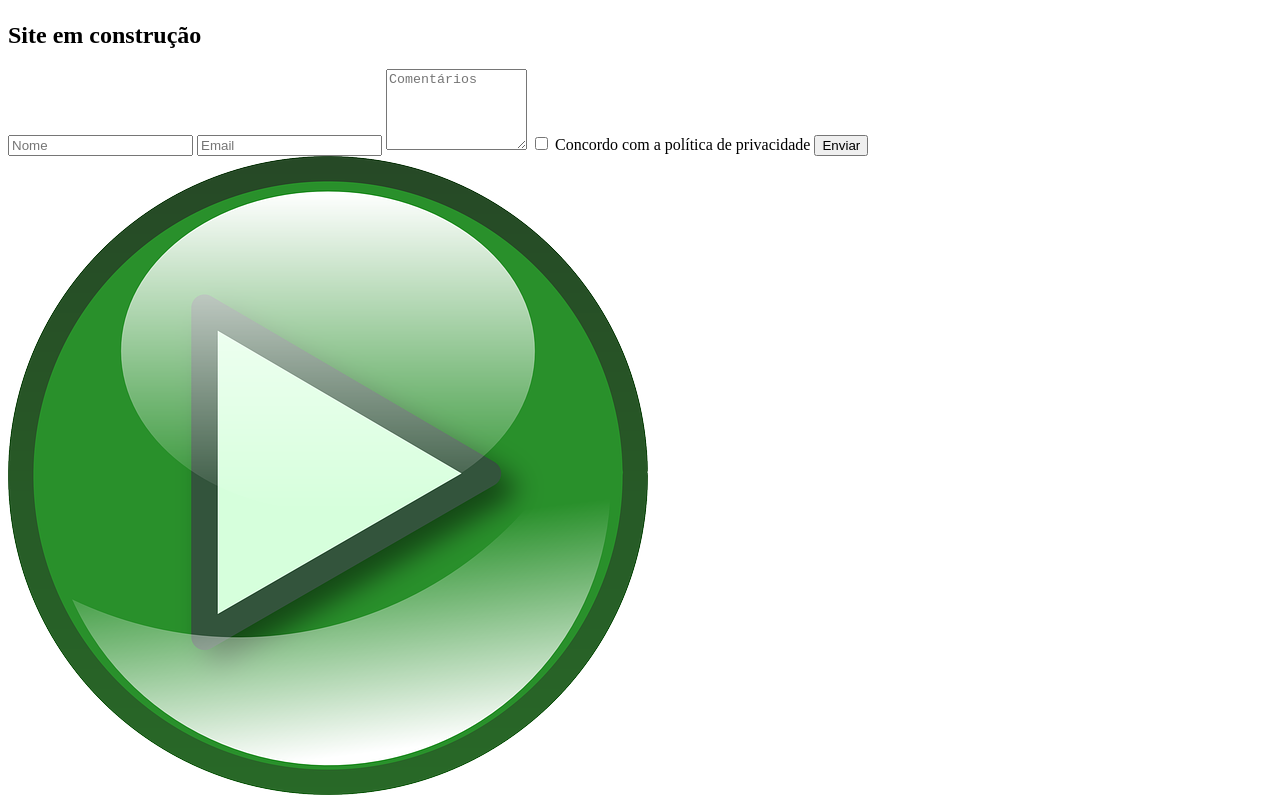
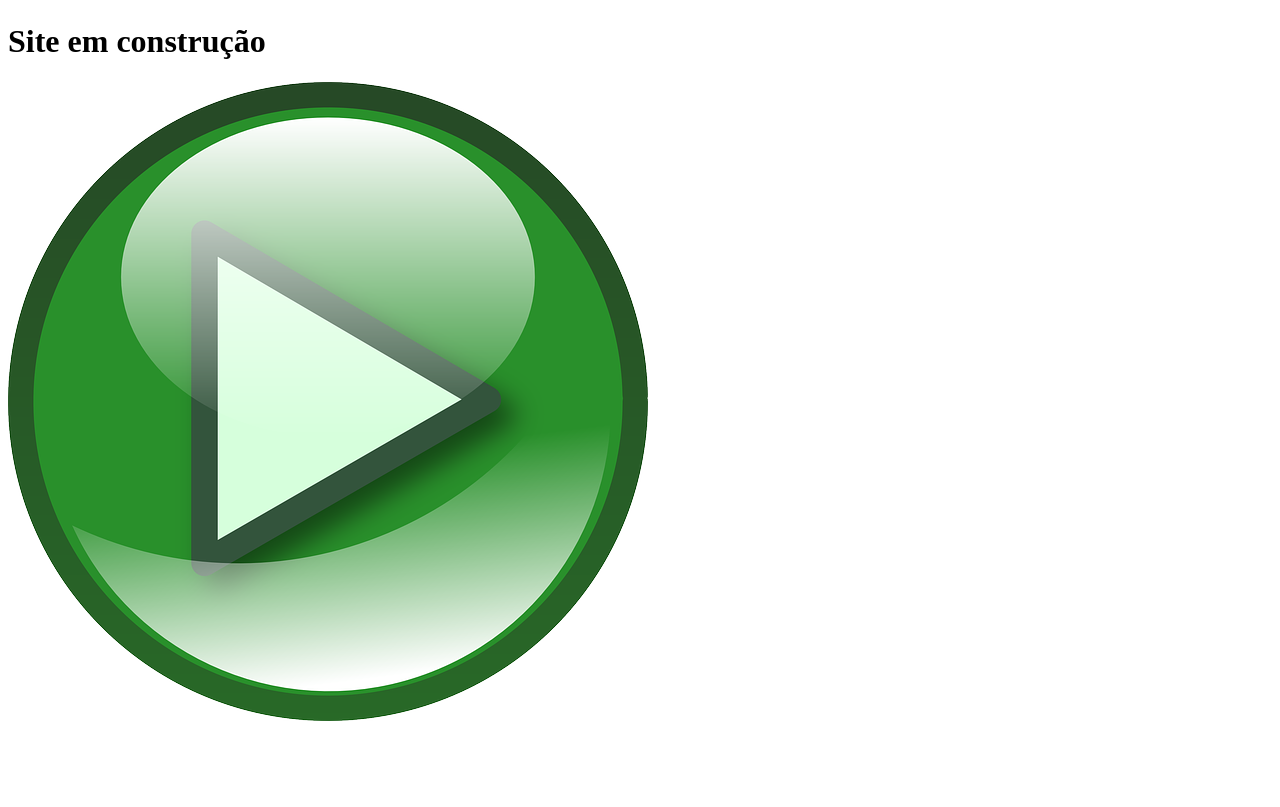
Before and after one commit to Osm818/projeto-bloco-2, a plain HTML site: page index.html in a window 1280 px wide. Shown: the part 958-1765 px from the top of the page. After the commit the page ends 1691 px from the top, so only its background shows below. Drawn offline with Linux system fonts and the light colour scheme.

Commit message:
Alterado HTML

```diff
--- a/index.html
+++ b/index.html
@@ -7,37 +7,9 @@
     <title>Document</title>
 </head>
 <body>
-
-    <header>
-        <nav></nav>
-        <img class="banner" src="./img/banner.jpg" alt="Imagem por do sol na praia">
-    </header>
-
-    <main>
-        <section>
-            <h1>Site em construção</h1>
-        </section>
-            <form>
-                <input type="text" placeholder="Nome">
-                <input type="text" placeholder="Email">
-                <textarea cols="15" rows="5" placeholder="Comentários"></textarea>
-                <input type="checkbox" name="checkbox">
-                <label for="checkbox">Concordo com a política de privacidade</label>
-                <button>Enviar</button>
-            </form>
-        <section>
-
-        </section>
-    </main>
-
-
-   <footer>
-        <img src="./img/seta.webp" alt="Imagem de seta">
-   </footer>
-
-
-
-
+    <img class="banner" src="./img/banner.jpg" alt="Imagem por do sol na praia">
+    <h1>Site em construção</h1>
+    <img src="./img/seta.webp" alt="Imagem de seta">
 </body>
 
 </html>
```
